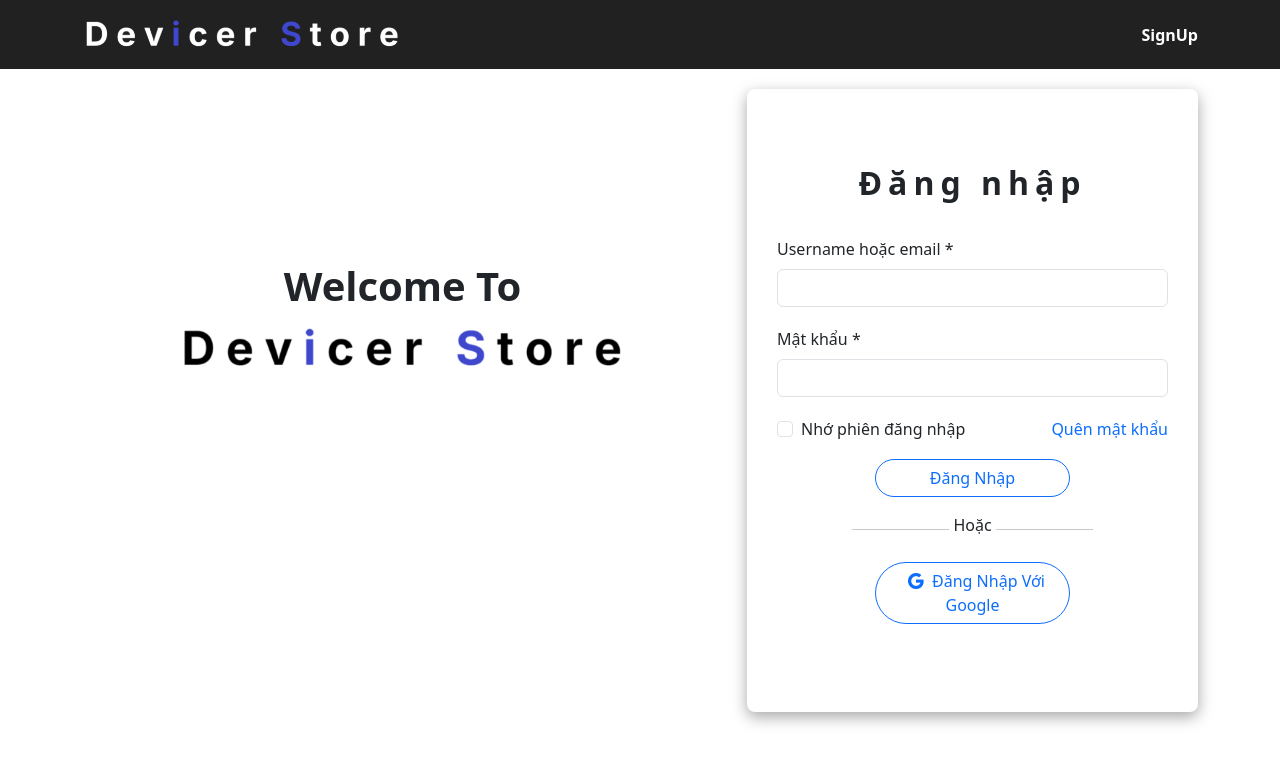
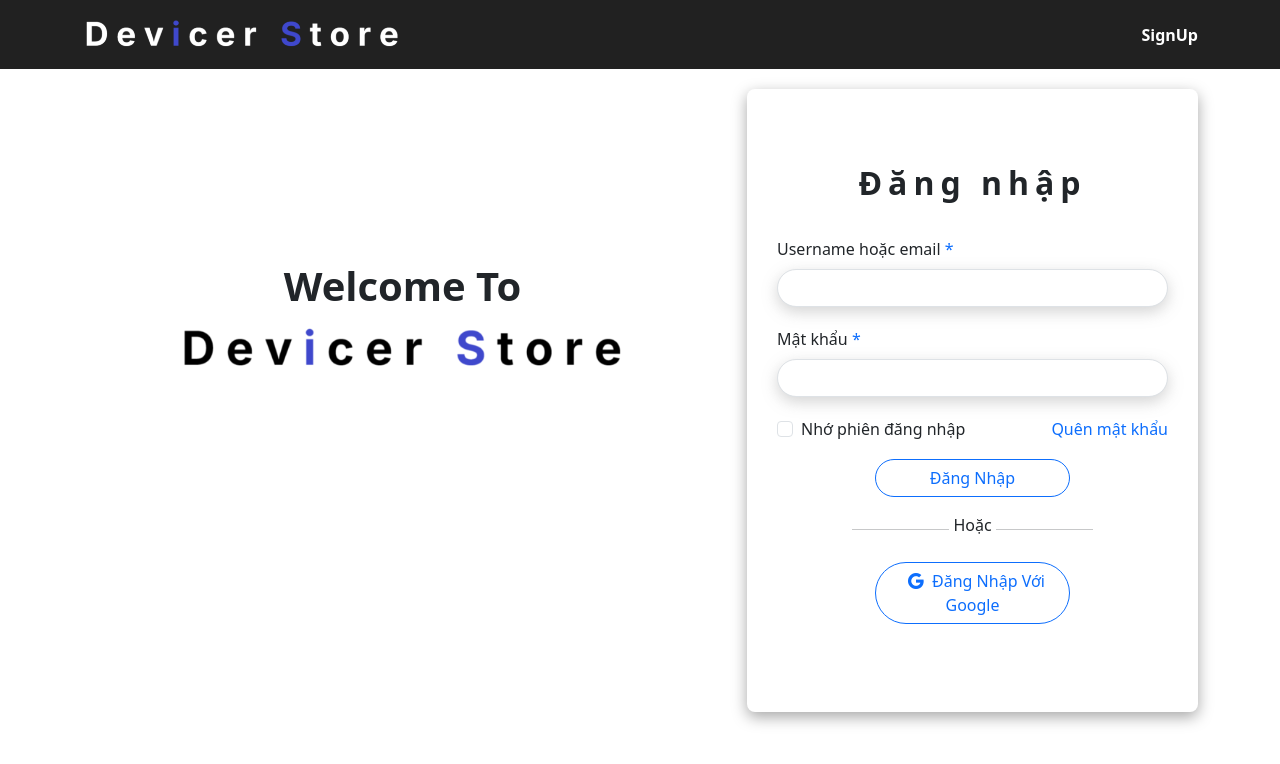
Before and after one commit to leminhbao308/software_architecture_and_design_ui, a React (Vite) app: page /login in a window 1280 px wide. Shown: the top 764 px of the page. Built offline with nearby package versions, Linux system fonts and the light colour scheme.

Commit message:
feat(Header + Consts): Hanlde show Link signup login by path and config path constant

```diff
--- a/src/App.css
+++ b/src/App.css
@@ -29,6 +29,7 @@
 }
 
 .form.form-signup {
+    margin-top: 14%;
     padding: 30px 30px 8px 30px;
 }
 
@@ -50,3 +51,16 @@
 .form .form-group {
     margin-bottom: 20px;
 }
+
+.form.form-signup .form-group {
+    margin-bottom: 12px;
+}
+
+.form .form-group .form-control.form-control--custom {
+    border-radius: 50px;
+    box-shadow: rgba(133, 133, 133, 0.35) 0px 5px 15px;
+}
+
+.form .form-group .form-control.form-control--custom:hover {
+    box-shadow: #a3b1ff 0px 5px 15px;
+}
--- a/src/App.tsx
+++ b/src/App.tsx
@@ -2,20 +2,22 @@ import "./App.css";
 import "bootstrap/dist/css/bootstrap.min.css";
 import "bootstrap/dist/js/bootstrap.bundle.js";
 import "bootstrap-icons/font/bootstrap-icons.css";
-import { Route, Routes } from "react-router-dom";
+import { Route, Routes, useLocation } from "react-router-dom";
 import LoginPage from "./pages/LoginPage.tsx";
 import Header from "./components/layouts/header.tsx";
 import SignUpPage from "./pages/signupPage.tsx";
+import PathConst from "./consts/PathConst.ts";
 
 function App() {
+  const location = useLocation();
   return (
     <div>
       <Header />
       {/*<Header/>*/}
       <Routes>
         {/*<Route path={"/"} element={<LandingPage/>}/>*/}
-        <Route path={"login"} element={<LoginPage />} />
-        <Route path={"signup"} element={<SignUpPage />} />
+        <Route path={PathConst.LOGIN} element={<LoginPage />} />
+        <Route path={PathConst.SIGNUP} element={<SignUpPage />} />
       </Routes>
     </div>
   );
--- a/src/components/layouts/header.tsx
+++ b/src/components/layouts/header.tsx
@@ -1,14 +1,28 @@
-import { Link } from "react-router-dom";
+import { Link, useLocation } from "react-router-dom";
 import Logo from "../../assets/devicer-white.png";
+import PathConst from "../../consts/PathConst";
 const Header = () => {
+  const location = useLocation();
+
   return (
     <header className="header">
       <div className="container d-flex justify-content-between align-items-center py-3">
         <div className="header-logo">
-          <img src={Logo} alt="logo devicer store" title="logo devicer store" />
+          <Link to={PathConst.HOME}>
+            <img
+              src={Logo}
+              alt="logo devicer store"
+              title="logo devicer store"
+            />
+          </Link>
         </div>
         <div className="header-action">
-          <Link to="signup">SignUp</Link>
+          {/* Hangdle show Link by path login or signup */}
+          {location.pathname === PathConst.LOGIN ? (
+            <Link to={PathConst.SIGNUP}>SignUp</Link>
+          ) : (
+            <Link to={PathConst.LOGIN}>LogIn</Link>
+          )}
         </div>
       </div>
     </header>
--- /dev/null
+++ b/src/consts/PathConst.ts
@@ -0,0 +1,10 @@
+// Define path constant for website
+const PathConst = {
+  HOME: "/",
+  LOGIN: "/login",
+  SIGNUP: "/signup",
+  DASHBOARD: "/dashboard",
+  PROFILE: "/profile",
+};
+
+export default PathConst;
--- a/src/pages/LoginPage.tsx
+++ b/src/pages/LoginPage.tsx
@@ -48,11 +48,7 @@ const LoginPage = () => {
     <div className={"container"}>
       <div className={"row min-vh-100"}>
         <div className={"col-7"}>
-          <div
-            className={
-              "intro"
-            }
-          >
+          <div className={"intro"}>
             <span className="fs-1 fw-semibold mb-2">Welcome To</span>
             <img
               width={"70%"}
@@ -65,7 +61,9 @@ const LoginPage = () => {
 
         <div className={"col-5 d-flex  align-items-center"}>
           <form
-            className={`form needs-validation ${validated ? "was-validated" : ""}`}
+            className={`form needs-validation ${
+              validated ? "was-validated" : ""
+            }`}
             noValidate
             onSubmit={handleSubmit}
           >
@@ -73,11 +71,11 @@ const LoginPage = () => {
 
             <div className="form-group">
               <label htmlFor="username" className="form-label fs-6 fw-regular">
-                Username hoặc email *
+                Username hoặc email <span className="text-primary">*</span>
               </label>
               <input
                 type="text"
-                className="form-control"
+                className="form-control form-control--custom"
                 required
                 id="username"
                 value={username}
@@ -88,11 +86,11 @@ const LoginPage = () => {
 
             <div className="form-group">
               <label htmlFor="password" className="form-label fs-6 fw-regular">
-                Mật khẩu *
+                Mật khẩu <span className="text-primary">*</span>
               </label>
               <input
                 type="password"
-                className="form-control"
+                className="form-control form-control--custom"
                 required
                 id="password"
                 value={password}
--- a/src/pages/signupPage.tsx
+++ b/src/pages/signupPage.tsx
@@ -12,7 +12,7 @@ const SignUpPage = () => {
   const [validated, setValidated] = useState(false); //  check form validation
 
   function onValueChange(e) {
-    const { id, value} = e.target;
+    const { id, value } = e.target;
 
     switch (id) {
       case "username":
@@ -70,7 +70,7 @@ const SignUpPage = () => {
           <form
             className={`form form-signup needs-validation ${
               validated ? "was-validated" : ""
-            } mt-5`}
+            }`}
             noValidate
             onSubmit={handleSubmit}
           >
@@ -78,11 +78,11 @@ const SignUpPage = () => {
 
             <div className="form-group">
               <label htmlFor="username" className="form-label fs-6 fw-regular">
-                Username *
+                Username <span className="text-primary">*</span>
               </label>
               <input
                 type="text"
-                className="form-control"
+                className="form-control form-control--custom"
                 required
                 id="username"
                 value={username}
@@ -93,11 +93,11 @@ const SignUpPage = () => {
 
             <div className="form-group">
               <label htmlFor="email" className="form-label fs-6 fw-regular">
-                Email *
+                Email <span className="text-primary">*</span>
               </label>
               <input
                 type="text"
-                className="form-control"
+                className="form-control form-control--custom"
                 required
                 id="email"
                 value={email}
@@ -108,11 +108,11 @@ const SignUpPage = () => {
 
             <div className="form-group">
               <label htmlFor="phone" className="form-label fs-6 fw-regular">
-                Phone *
+                Phone <span className="text-primary">*</span>
               </label>
               <input
                 type="text"
-                className="form-control"
+                className="form-control form-control--custom"
                 required
                 id="phone"
                 value={phone}
@@ -123,11 +123,11 @@ const SignUpPage = () => {
 
             <div className="form-group">
               <label htmlFor="password" className="form-label fs-6 fw-regular">
-                Mật khẩu *
+                Mật khẩu <span className="text-primary">*</span>
               </label>
               <input
                 type="password"
-                className="form-control"
+                className="form-control form-control--custom"
                 required
                 id="password"
                 value={password}
@@ -141,11 +141,11 @@ const SignUpPage = () => {
                 htmlFor="confirmPassword"
                 className="form-label fs-6 fw-regular"
               >
-                Xác Nhận Mật khẩu *
+                Xác Nhận Mật khẩu <span className="text-primary">*</span>
               </label>
               <input
                 type="password"
-                className="form-control"
+                className="form-control form-control--custom"
                 required
                 id="confirmPassword"
                 value={confirmPassword}
```
